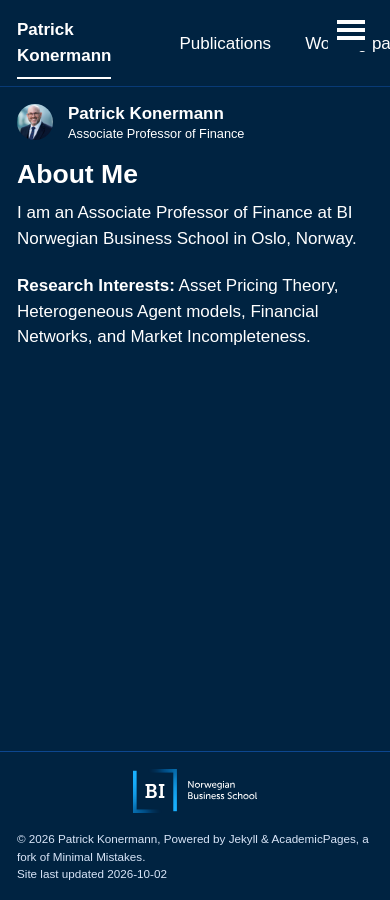
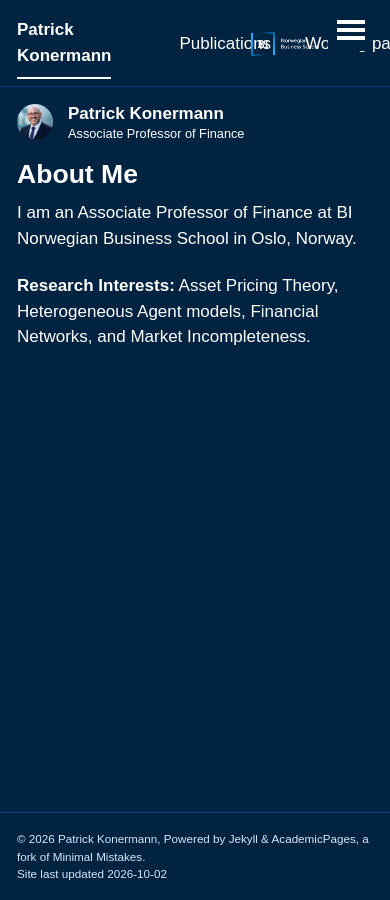
Before and after one commit to patrick-konermann/patrick-konermann.github.io, a Jekyll site: the page built from _pages/about.md, in a window 390 px wide. Built offline with Jekyll 4.4.1, drawn with Linux system fonts in a browser that asks for light colours; a script that is not in the unit is left out.

Commit message:
Use PNG logo (fixes artifacts) and show it in the top bar on phones
Co-Authored-By: Claude Sonnet 5.5 <noreply@anthropic.com>

```diff
--- a/_includes/footer.html
+++ b/_includes/footer.html
@@ -19,12 +19,6 @@
 </div>
 {% endif %}
 
-<div class="page__footer-logo">
-  <a href="https://www.bi.edu" aria-label="BI Norwegian Business School">
-    <img class="bi-logo bi-logo--dark" src="{{ base_path }}/images/bi-logo-horizontal-negative.svg" alt="BI Norwegian Business School" height="44">
-  </a>
-</div>
-
 <div class="page__footer-copyright">
   &copy; {{ site.time | date: '%Y' }} {{ site.name | default: site.title }}, {{ site.data.ui-text[site.locale].powered_by | default: "Powered by" }} <a href="https://jekyllrb.com" rel="nofollow">Jekyll</a> &amp; <a href="https://github.com/academicpages/academicpages.github.io">AcademicPages</a>, a fork of <a href="https://mademistakes.com/work/minimal-mistakes-jekyll-theme/" rel="nofollow">Minimal Mistakes</a>.<br />
   Site last updated {{ "now" | date: '%Y-%m-%d' }}
--- a/_includes/masthead.html
+++ b/_includes/masthead.html
@@ -23,7 +23,7 @@
       </nav>
     </div>
     <a class="masthead__logo" href="https://www.bi.edu" aria-label="BI Norwegian Business School">
-      <img class="bi-logo bi-logo--dark" src="{{ base_path }}/images/bi-logo-horizontal-negative.svg" alt="BI Norwegian Business School" height="30">
+      <img class="bi-logo" src="{{ base_path }}/images/bi-logo-horizontal-negative.png" alt="BI Norwegian Business School" height="30">
     </a>
   </div>
 </div>
--- a/_sass/layout/_footer.scss
+++ b/_sass/layout/_footer.scss
@@ -94,21 +94,3 @@
     }
   }
 }
-
-/* BI logo: negative (white) version on the dark blue background */
-.bi-logo {
-  width: auto;
-  max-width: 100%;
-}
-
-/* Footer logo: only on small screens (the masthead shows it on larger ones) */
-.page__footer-logo {
-  margin: 1em 0;
-  text-align: center;
-
-  .bi-logo { height: 44px; }
-
-  @media (min-width: 600px) {
-    display: none;
-  }
-}
--- a/_sass/layout/_masthead.scss
+++ b/_sass/layout/_masthead.scss
@@ -24,17 +24,22 @@
     width: 100%;
   }
 
+  /* BI logo (negative/white version, on the dark blue background) */
   &__logo {
-    display: none;
+    position: absolute;
+    top: 50%;
+    right: calc(1em + 3.2rem); /* phones: sits just left of the menu button */
+    transform: translateY(-50%);
+    line-height: 0;
+    z-index: 11;
+
+    .bi-logo {
+      height: 24px;
+      width: auto;
+    }
 
     @media (min-width: 600px) {
-      display: block;
-      position: absolute;
-      top: 50%;
-      right: 1em;
-      transform: translateY(-50%);
-      line-height: 0;
-      z-index: 11;
+      right: 1em; /* upper right corner */
 
       .bi-logo { height: 30px; }
     }
```
Also changed, not shown: images/bi-logo-horizontal-negative.png (added), images/bi-logo-horizontal-negative.svg (deleted), images/bi-logo-horizontal.svg (deleted).
